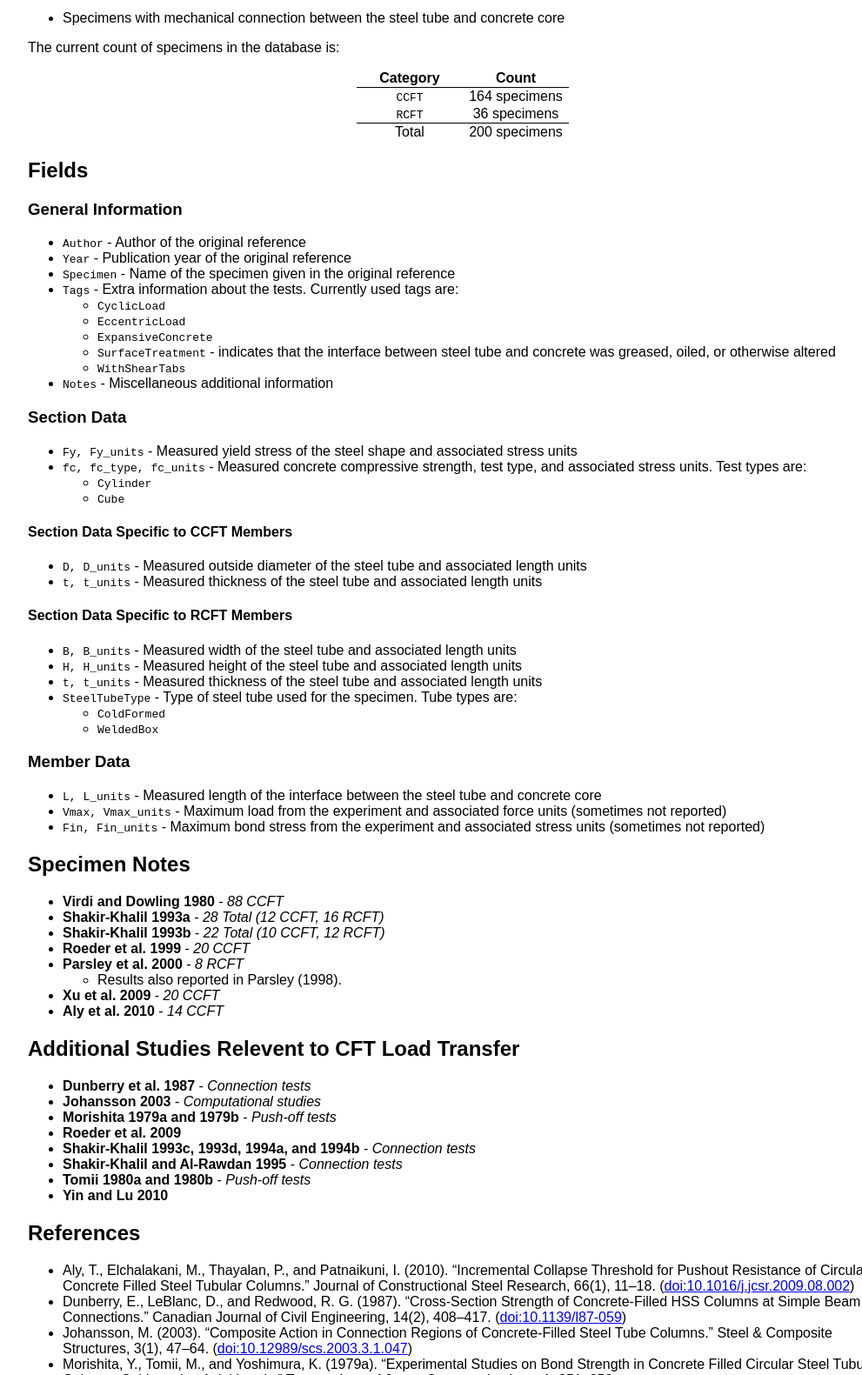
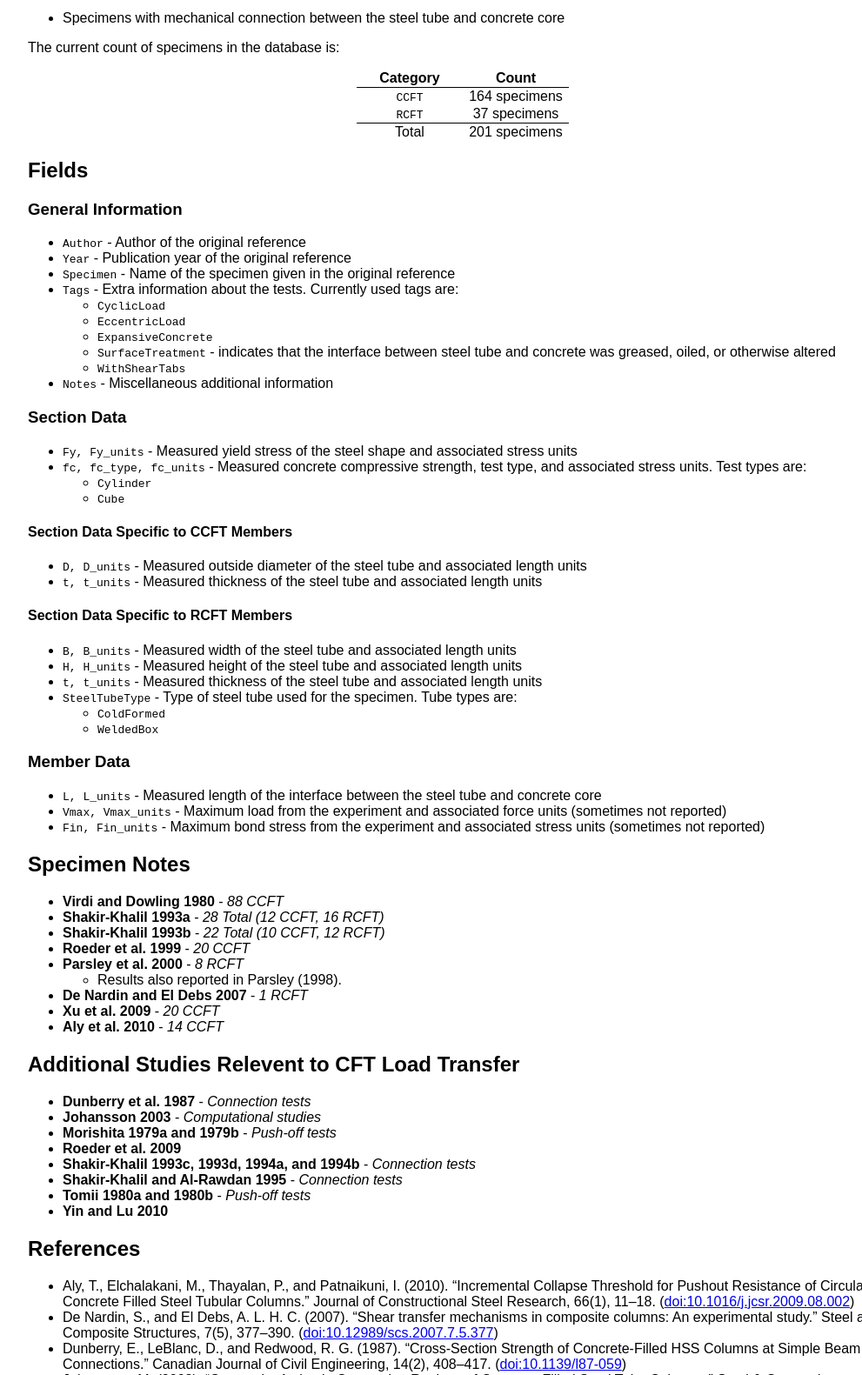
Before and after one commit to denavit/CFT-Load-Transfer-Database, a plain HTML site: page docs/index.html in a window 1280 px wide. Shown: the part 520-2101 px from the top of the page at 87% size, without its empty margins (108-1099 px from the left). Drawn offline with Linux system fonts and the light colour scheme.

Commit message:
Adding data from De Nardin and El Debs 2007

```diff
--- a/RCFT_Pushout_Tests.csv
+++ b/RCFT_Pushout_Tests.csv
@@ -35,3 +35,4 @@ Parsley et al.,2000,CFT7,60,in,10,in,10,in,0.234,in,ColdFormed,48,ksi,5860,psi,C
 Parsley et al.,2000,CFT1,60,in,10,in,10,in,0.234,in,ColdFormed,48,ksi,5860,psi,Cylinder,57,kips,,,,
 Parsley et al.,2000,CFT8,58.5,in,10,in,10,in,0.232,in,ColdFormed,48,ksi,5860,psi,Cylinder,67,kips,,,WithShearTabs,
 Parsley et al.,2000,CFT6,58.5,in,10,in,10,in,0.234,in,ColdFormed,48,ksi,5860,psi,Cylinder,70,kips,,,WithShearTabs,
+De Nardin and El Debs,2007,CFT-S,375,mm,200,mm,200,mm,6.3,mm,ColdFormed,25.33,kN/cm^2,4.8,kN/cm^2,,63.1,kN,,,,
--- a/docs/index.html
+++ b/docs/index.html
@@ -93,13 +93,13 @@ To be included in the database, each specimen must 1) have obtained natural bond
     </tr>
     <tr>
       <td><pre>RCFT</pre></td>
-      <td>36 specimens</td>
+      <td>37 specimens</td>
     </tr>
   </tbody>
   <tbody class="sum">
     <tr>
       <td>Total</td>
-      <td>200 specimens</td>
+      <td>201 specimens</td>
     </tr>
   </tbody>
 </table>
@@ -178,6 +178,8 @@ To be included in the database, each specimen must 1) have obtained natural bond
     </ul>
   </li>
 
+  <li><b>De Nardin and El Debs 2007</b> - <i>1 RCFT</i></li>
+
   <li><b>Xu et al. 2009</b> - <i>20 CCFT</i></li>
 
   <li><b>Aly et al. 2010</b> - <i>14 CCFT</i></li>
@@ -201,6 +203,7 @@ To be included in the database, each specimen must 1) have obtained natural bond
 
 <ul id="id01">
   <li>Aly, T., Elchalakani, M., Thayalan, P., and Patnaikuni, I. (2010). “Incremental Collapse Threshold for Pushout Resistance of Circular Concrete Filled Steel Tubular Columns.” Journal of Constructional Steel Research, 66(1), 11–18. <doi>10.1016/j.jcsr.2009.08.002</doi></li>
+  <li>De Nardin, S., and El Debs, A. L. H. C. (2007). “Shear transfer mechanisms in composite columns: An experimental study.” Steel and Composite Structures, 7(5), 377–390. <doi>10.12989/scs.2007.7.5.377</doi></li>
   <li>Dunberry, E., LeBlanc, D., and Redwood, R. G. (1987). “Cross-Section Strength of Concrete-Filled HSS Columns at Simple Beam Connections.” Canadian Journal of Civil Engineering, 14(2), 408–417. <doi>10.1139/l87-059</doi></li>
   <li>Johansson, M. (2003). “Composite Action in Connection Regions of Concrete-Filled Steel Tube Columns.” Steel & Composite Structures, 3(1), 47–64. <doi>10.12989/scs.2003.3.1.047</doi></li>
   <li>Morishita, Y., Tomii, M., and Yoshimura, K. (1979a). “Experimental Studies on Bond Strength in Concrete Filled Circular Steel Tubular Columns Subjected to Axial Loads.” Transactions of Japan Concrete Institute, 1, 351–358.</li>
```
